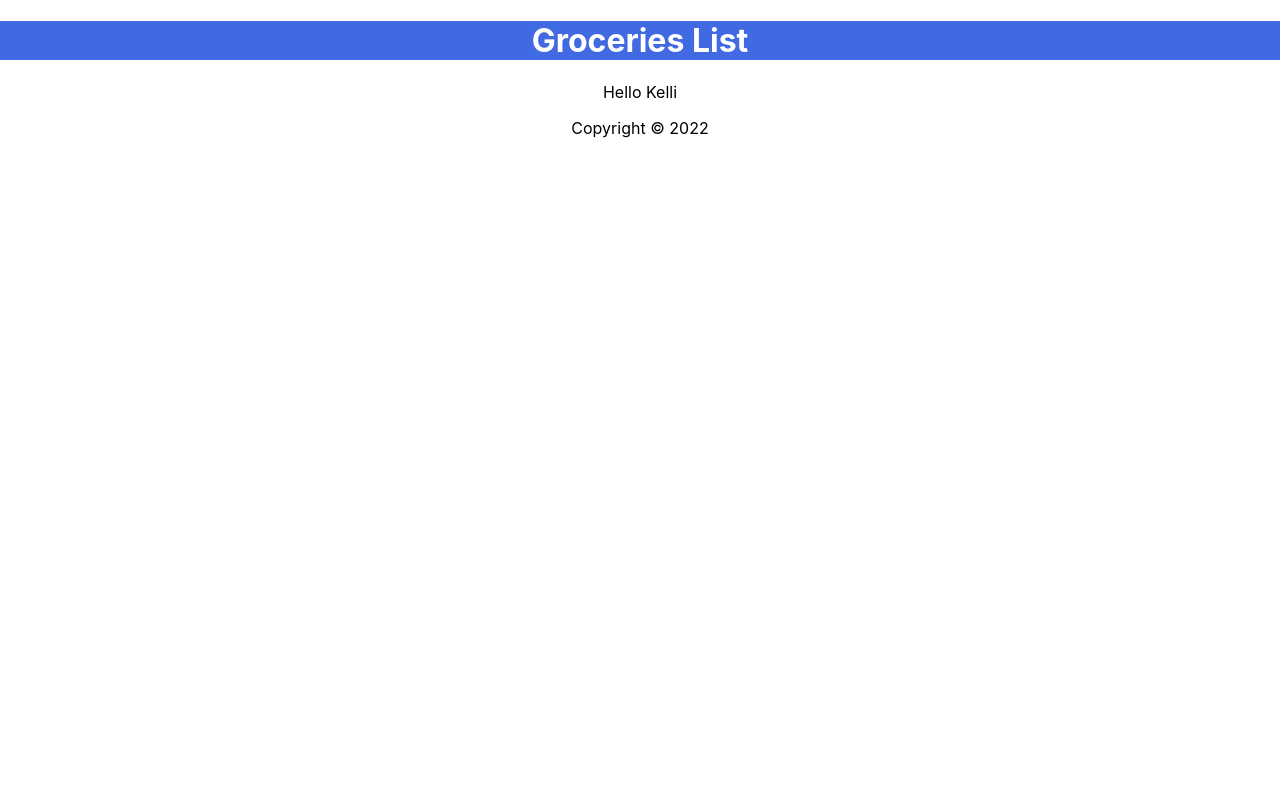
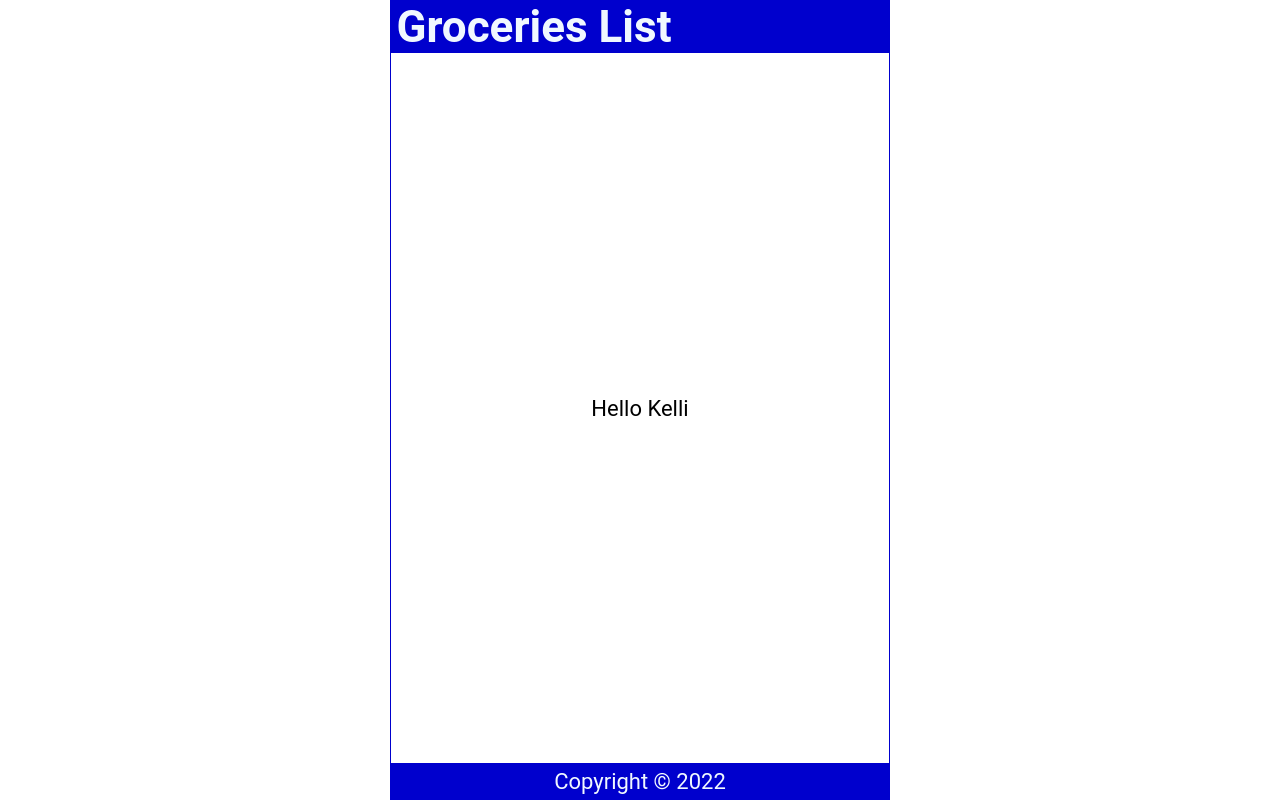
Before and after one commit to programer1983/Grocery-List, a React (Create React App) app: page / in a window 1280 px wide. Built offline with nearby package versions, Linux system fonts and the light colour scheme.

Commit message:
global css styles;

```diff
--- a/src/App.css
+++ /dev/null
@@ -1,38 +0,0 @@
-.App {
-  text-align: center;
-}
-
-.App-logo {
-  height: 40vmin;
-  pointer-events: none;
-}
-
-@media (prefers-reduced-motion: no-preference) {
-  .App-logo {
-    animation: App-logo-spin infinite 20s linear;
-  }
-}
-
-.App-header {
-  background-color: #282c34;
-  min-height: 100vh;
-  display: flex;
-  flex-direction: column;
-  align-items: center;
-  justify-content: center;
-  font-size: calc(10px + 2vmin);
-  color: white;
-}
-
-.App-link {
-  color: #61dafb;
-}
-
-@keyframes App-logo-spin {
-  from {
-    transform: rotate(0deg);
-  }
-  to {
-    transform: rotate(360deg);
-  }
-}
--- a/src/App.js
+++ b/src/App.js
@@ -1,4 +1,3 @@
-import './App.css';
 import Header from './Header';
 import Content from './Content';
 import Footer from './Footer';
--- a/src/Header.js
+++ b/src/Header.js
@@ -1,12 +1,9 @@
 
 
 const Header = () => {
-  const headrStyle = {
-    backgroundColor: "royalblue",
-    color: '#fff',
-  }
+
   return (
-    <header style={headrStyle}>
+    <header>
       <h1>Groceries List</h1>
     </header>
   )
--- a/src/index.css
+++ b/src/index.css
@@ -1,13 +1,60 @@
-body {
+* {
   margin: 0;
-  font-family: -apple-system, BlinkMacSystemFont, 'Segoe UI', 'Roboto', 'Oxygen',
-    'Ubuntu', 'Cantarell', 'Fira Sans', 'Droid Sans', 'Helvetica Neue',
-    sans-serif;
-  -webkit-font-smoothing: antialiased;
-  -moz-osx-font-smoothing: grayscale;
+  padding: 0;
+  box-sizing: border-box;
 }
 
-code {
-  font-family: source-code-pro, Menlo, Monaco, Consolas, 'Courier New',
-    monospace;
+html {
+  font-size: 22px;
 }
+
+body {
+  min-height: 100vh;
+  font-family: 'Roboto', 'Oxygen',
+  'Ubuntu', 'Cantarell', 'Fira Sans', 'Droid Sans', 'Helvetica Neue',
+  sans-serif;
+  -webkit-font-smoothing: antialiased;
+  -moz-osz-font-smoothing: grayscale;
+}
+
+
+.App {
+  display: flex;
+  flex-direction: column;
+  justify-content: center;
+  align-items: center;
+  height: 100vh;
+  width: 100%;
+  max-width: 500px;
+  border: 1px solid mediumblue;
+  margin: auto;
+}
+
+header {
+  width: 100%;
+  padding: 0 0.25em;
+  background-color: mediumblue;
+  color: aliceblue;
+  display: flex;
+  justify-content: space-between;
+  align-items: center;
+}
+
+main {
+  width: 100%;
+  display: flex;
+  flex-direction: column;
+  flex-grow: 1;
+  justify-content: center;
+  align-items: center;
+  overflow-y: auto;
+}
+
+footer {
+  width: 100%;
+  padding: 0.25em;
+  background-color: mediumblue;
+  color: aliceblue;
+  display: grid;
+  place-content: center;
+}
```
Also changed, not shown: src/logo.svg (deleted).
